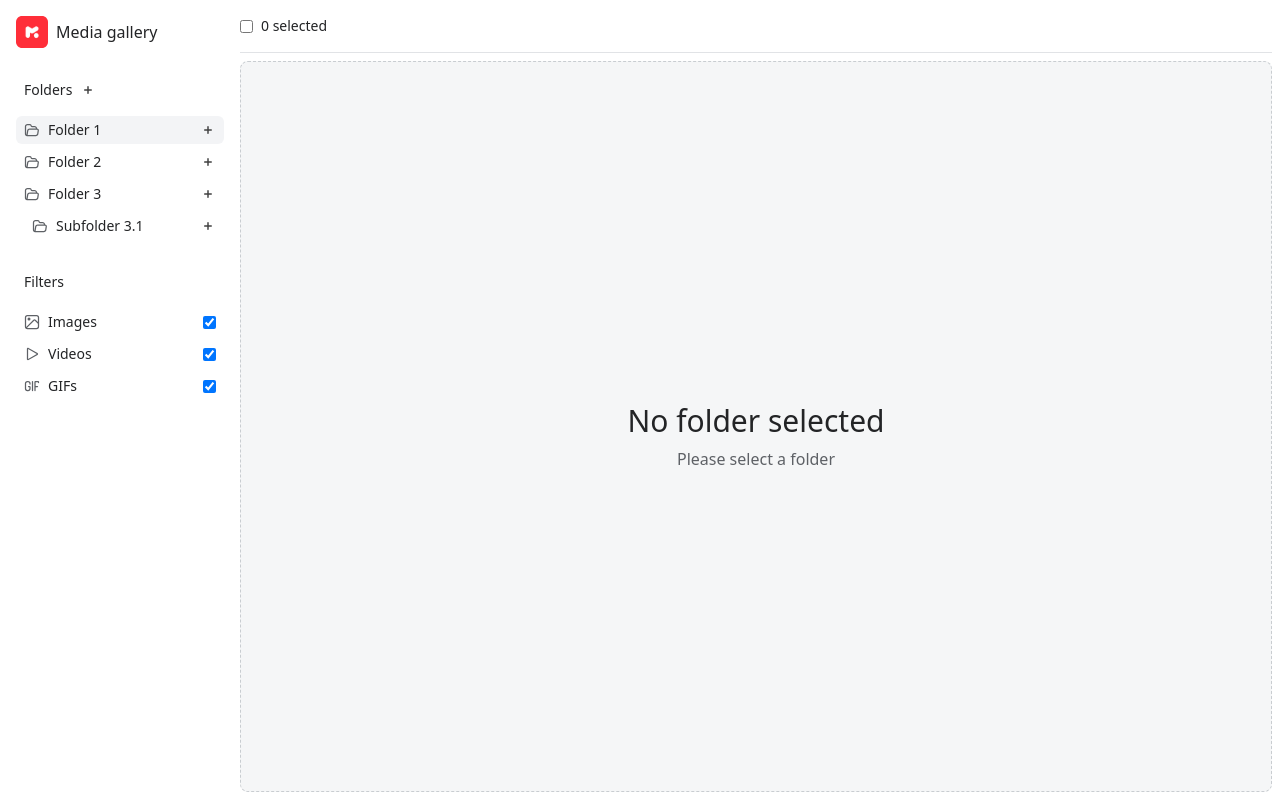
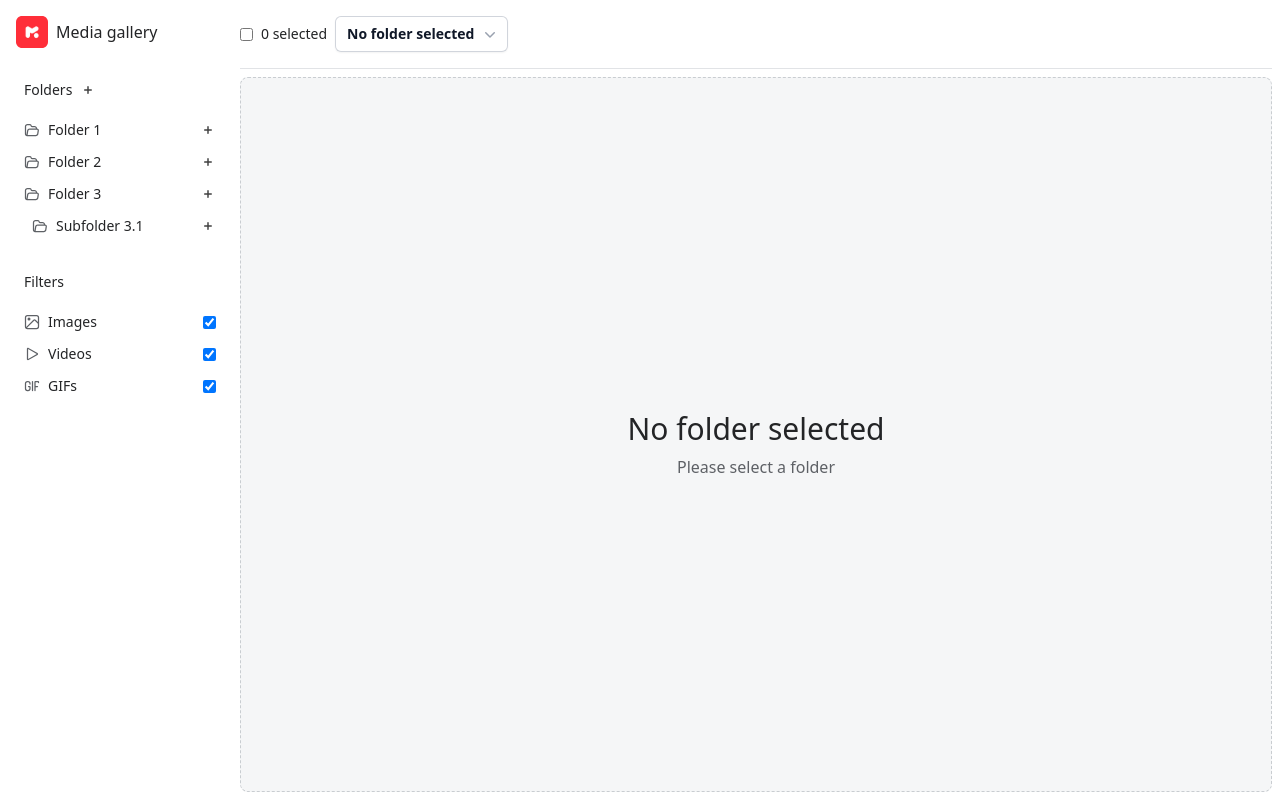
Before and after one commit to StrangerSN/media-gallery, a React (Vite) app: page / in a window 1280 px wide. Built offline with nearby package versions, Linux system fonts and the light colour scheme.

Commit message:
Add FlatFolderDropdown component and integrate folder selection in Header for media file management

```diff
--- /dev/null
+++ b/src/components/FlatFoldersDropdown.tsx
@@ -0,0 +1,73 @@
+import { FolderId } from "@app/contracts/folderContract";
+import { useFolderStore } from "@app/stores/folderStore";
+import { useState } from "react";
+
+interface Props {
+  onClick: (folderId: FolderId) => void;
+}
+
+export default function FlatFolderDropdown(props: Props) {
+  const { onClick } = props;
+
+  const { selectedFolderId, getFlatFolderStructure, getSelectedFolder } =
+    useFolderStore();
+
+  const clickHandler = (folderId: FolderId) => {
+    setIsOpen(false);
+    onClick(folderId);
+  };
+
+  const [isOpen, setIsOpen] = useState(false);
+
+  return (
+    <div className="relative inline-block text-left">
+      <button
+        type="button"
+        className="inline-flex w-full justify-center gap-x-1.5 rounded-md bg-white px-3 py-2 text-sm font-semibold text-gray-900 ring-1 shadow-xs ring-gray-300 ring-inset hover:bg-gray-50"
+        id="menu-button"
+        aria-expanded="true"
+        aria-haspopup="true"
+        onClick={() => setIsOpen((prev) => !prev)}
+      >
+        {getSelectedFolder()?.name ?? "No folder selected"}
+        <svg
+          className="-mr-1 size-5 text-gray-400"
+          viewBox="0 0 20 20"
+          fill="currentColor"
+          aria-hidden="true"
+          data-slot="icon"
+        >
+          <path
+            fill-rule="evenodd"
+            d="M5.22 8.22a.75.75 0 0 1 1.06 0L10 11.94l3.72-3.72a.75.75 0 1 1 1.06 1.06l-4.25 4.25a.75.75 0 0 1-1.06 0L5.22 9.28a.75.75 0 0 1 0-1.06Z"
+            clip-rule="evenodd"
+          />
+        </svg>
+      </button>
+
+      {isOpen && (
+        <div
+          className="absolute left-0 z-10 mt-2 w-56 origin-top-right rounded-md bg-white ring-1 shadow-lg ring-black/5 focus:outline-hidden"
+          role="menu"
+          aria-orientation="vertical"
+          aria-labelledby="menu-button"
+        >
+          <div className="py-1" role="none">
+            {getFlatFolderStructure().map((x) => (
+              <button
+                key={x.id}
+                className="block px-4 py-2 text-sm text-gray-700 disabled:text-gray-400 disabled:cursor-not-allowed cursor-pointer "
+                role="menuitem"
+                id="menu-item-0"
+                disabled={x.id === selectedFolderId}
+                onClick={() => clickHandler(x.id)}
+              >
+                {x.name}
+              </button>
+            ))}
+          </div>
+        </div>
+      )}
+    </div>
+  );
+}
--- a/src/components/Header.tsx
+++ b/src/components/Header.tsx
@@ -1,11 +1,30 @@
 import Checkbox from "@app/components/Checkbox";
+import FlatFolderDropdown from "@app/components/FlatFoldersDropdown";
+import { useFolderStore } from "@app/stores/folderStore";
+import { useMediaFileStore } from "@app/stores/mediaStore";
 
 export default function Header() {
+  const { selectedFolderId } = useFolderStore();
+  const { getSelectedMediaFilesCount, moveMediaFilesToFolder } =
+    useMediaFileStore();
+
+  const moveSelectedFilesHandler = (toFolderId: number) => {
+    if (!selectedFolderId) return;
+
+    moveMediaFilesToFolder(selectedFolderId, toFolderId);
+  };
+
   return (
     <header className="mx-2 my-4 mb-0 pb-4 border-b-1 flex gap-2 items-center border-[#E1E3E6]">
       <Checkbox />
 
-      <div className="text-sm">0 selected</div>
+      <div className="text-sm">
+        {getSelectedMediaFilesCount(selectedFolderId)} selected
+      </div>
+
+      <FlatFolderDropdown
+        onClick={(folderId) => moveSelectedFilesHandler(folderId)}
+      />
     </header>
   );
 }
--- a/src/components/MediaFileCard/MediaFileCard.tsx
+++ b/src/components/MediaFileCard/MediaFileCard.tsx
@@ -12,7 +12,11 @@ interface Props {
 export default function MediaFileCard(props: Props) {
   const { media } = props;
 
-  const { getIsSelected, setIsSelected, getOrderNumber } = useMediaFileStore();
+  const {
+    getIsSelected,
+    setIsSelected,
+    getSelectedMediaFilesOrderNumber: getOrderNumber,
+  } = useMediaFileStore();
 
   const isSelected = getIsSelected(media);
   const orderNumber = getOrderNumber(media);
--- a/src/pages/GalleryPage.tsx
+++ b/src/pages/GalleryPage.tsx
@@ -4,7 +4,7 @@ import UserMessagesContainer from "@app/components/UserMessagesContainer";
 import { useFilterStore } from "@app/stores/filterStore";
 import { useFolderStore } from "@app/stores/folderStore";
 import { useMediaFileStore } from "@app/stores/mediaStore";
-import { useEffect, useMemo } from "react";
+import { useEffect } from "react";
 import { useParams } from "react-router";
 
 export default function GalleryPage() {
@@ -13,9 +13,9 @@ export default function GalleryPage() {
   const { getFolderMediaFiles } = useMediaFileStore();
   const { selectedFilters } = useFilterStore();
 
-  const folderMediaFiles = useMemo(
-    () => getFolderMediaFiles(Number(folderId), selectedFilters),
-    [folderId, getFolderMediaFiles, selectedFilters]
+  const folderMediaFiles = getFolderMediaFiles(
+    Number(folderId),
+    selectedFilters
   );
 
   useEffect(() => {
@@ -33,10 +33,9 @@ export default function GalleryPage() {
   }
   return (
     <div
-      className="grid gap-4"
+      className="grid gap-4 justify-between"
       style={{
-        gridTemplateColumns: "repeat(auto-fit, minmax(180px, 1fr))",
-        gridAutoRows: "minmax(180px, 1fr)",
+        gridTemplateColumns: "repeat(auto-fit, 200px)",
       }}
     >
       {folderMediaFiles.map((media) => (
--- a/src/stores/folderStore.ts
+++ b/src/stores/folderStore.ts
@@ -6,16 +6,18 @@ interface FolderState {
   selectedFolderId?: number;
   setSelectedFolder: (folderId: number) => void;
   addFolder: (folder: Folder, parentFolder?: Folder) => void;
+  getFlatFolderStructure: () => Folder[];
+  getSelectedFolder: () => Folder | undefined;
 }
 
-export const useFolderStore = create<FolderState>((set) => ({
+export const useFolderStore = create<FolderState>((set, get) => ({
   // TODO: Load from API
   folders: [
     { id: 1, name: "Folder 1" },
     { id: 2, name: "Folder 2" },
     { id: 3, name: "Folder 3", children: [{ id: 4, name: "Subfolder 3.1" }] },
   ],
-  selectedFolderId: 1,
+  selectedFolderId: undefined,
   setSelectedFolder: (folderId) => set({ selectedFolderId: folderId }),
   addFolder: (folder, parentFolder) => {
     set((state) => {
@@ -28,4 +30,20 @@ export const useFolderStore = create<FolderState>((set) => ({
       return { folders: [...state.folders, folder] };
     });
   },
+  getFlatFolderStructure: () => {
+    const { folders } = get();
+
+    const getChildren = (folder: Folder): Folder[] => {
+      const children = (folder.children ?? []).flatMap(getChildren);
+
+      return [...[folder], ...children];
+    };
+
+    return folders.flatMap(getChildren);
+  },
+  getSelectedFolder: () => {
+    const { getFlatFolderStructure, selectedFolderId } = get();
+
+    return getFlatFolderStructure().find((x) => x.id === selectedFolderId);
+  },
 }));
--- a/src/stores/mediaStore.ts
+++ b/src/stores/mediaStore.ts
@@ -15,8 +15,13 @@ interface MediaState {
     folderId: FolderId,
     selectedFilters: MediaFileType[]
   ) => MediaFile[];
-  getOrderNumber: (mediaFile: MediaFile) => number;
+  getSelectedMediaFilesOrderNumber: (mediaFile: MediaFile) => number;
+  getSelectedMediaFilesCount: (folderId: FolderId | undefined) => number;
   unselectByMediaFileType: (mediaFileType: MediaFileType) => void;
+  moveMediaFilesToFolder: (
+    fromFolderId: FolderId,
+    toFolderId: FolderId
+  ) => void;
 }
 
 export const useMediaFileStore = create<MediaState>((set, get) => ({
@@ -359,10 +364,17 @@ export const useMediaFileStore = create<MediaState>((set, get) => ({
         selectedFilters.includes(mediaFile.type)
     );
   },
-  getOrderNumber: ({ id, folderId }) => {
+  getSelectedMediaFilesOrderNumber: ({ id, folderId }) => {
     const selectedMediaFiles = get().selectedMediaFiles?.[folderId] ?? [];
 
     return selectedMediaFiles.findIndex((x) => x === id) + 1;
+  },
+  getSelectedMediaFilesCount: (folderId) => {
+    if (!folderId) return 0;
+
+    const selectedMediaFiles = get().selectedMediaFiles?.[folderId] ?? [];
+
+    return selectedMediaFiles.length;
   },
   unselectByMediaFileType: (mediaFileType) => {
     const { selectedMediaFiles } = get();
@@ -382,4 +394,21 @@ export const useMediaFileStore = create<MediaState>((set, get) => ({
 
     set({ selectedMediaFiles: newSelectedMediaFiles });
   },
+  moveMediaFilesToFolder: (fromFolderId, toFolderId) => {
+    const { allMediaFiles, selectedMediaFiles } = get();
+
+    const selectedFilesFromFolder = selectedMediaFiles[fromFolderId];
+
+    const newMediaFiles = allMediaFiles.map((x) => ({
+      ...x,
+      folderId: selectedFilesFromFolder.includes(x.id)
+        ? toFolderId
+        : x.folderId,
+    }));
+
+    set({
+      allMediaFiles: newMediaFiles,
+      selectedMediaFiles: { ...selectedMediaFiles, [fromFolderId]: [] },
+    });
+  },
 }));
```
